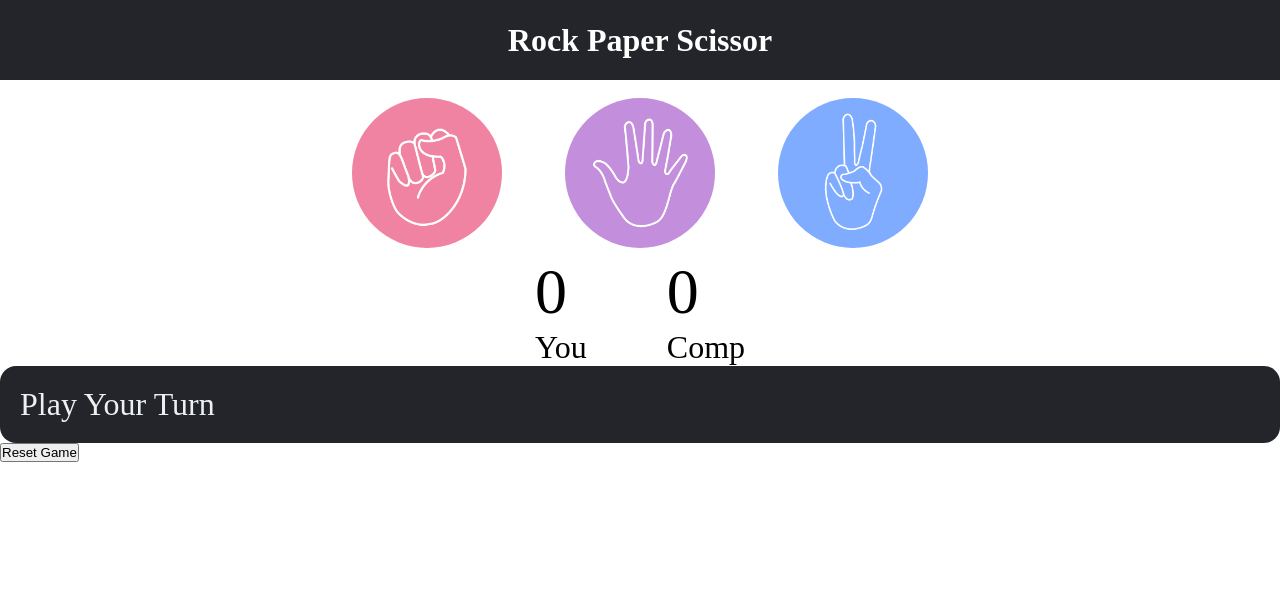
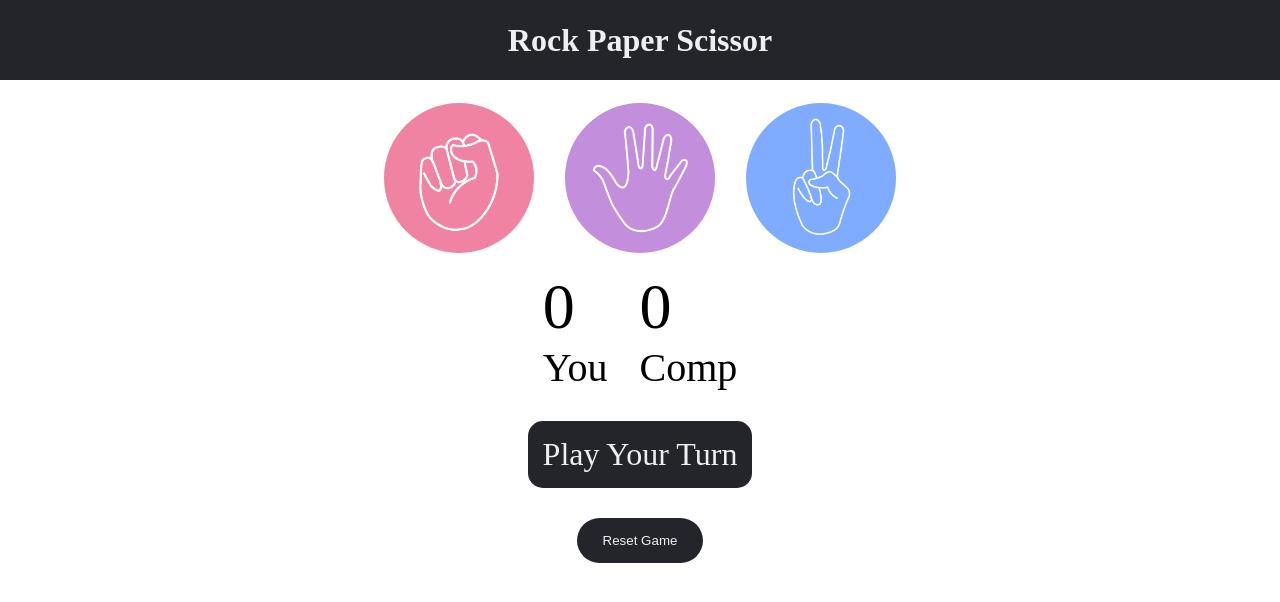
Before and after one commit to ZohaibEjaz698/Rock-paper-scissor, a plain HTML site: page index.html in a window 1280 px wide. Drawn offline with Linux system fonts and the light colour scheme.

Commit message:
Update style.css
added styles to reset button

```diff
--- a/style.css
+++ b/style.css
@@ -3,57 +3,79 @@
     padding: 0;
 }
 h1{
-    background-color: #24252a;
-    color: white;
     text-align: center;
     height: 5rem;
     line-height: 5rem;
+    background-color: #24252a;
+    color: #edf0f1;
 }
 .choice{
     height: 165px;
     width: 165px;
+    border-radius: 50%;
     display: flex;
+    justify-content: center;
     align-items: center;
-    justify-content: center;
-    margin-top: 10px;
+    cursor: pointer;
 }
 img{
     height: 150px;
     width: 150px;
     object-fit: cover;
     border-radius: 50%;
-    cursor: pointer;
+}
+.choice:hover{
+    background-color: #24252a;
 }
 .choices{
     display: flex;
     align-items: center;
     justify-content: center;
-    gap: 3rem;
-}
-.choice:hover{
-    background-color: #24252a;
-    border-radius: 50%;
+    gap: 1rem;
+    margin-top: 15px;
 }
 .score-board{
     display: flex;
     align-items: center;
     justify-content: center;
-    font-size: 2rem;
-    gap: 5rem;
+    gap: 2rem;
+    margin-top: 10px;
+}
+.score{
+    font-size: 2.5rem;
 }
 #user,#comp{
     font-size: 4rem;
 }
-.msgc{
+.msg-container{
     display: flex;
     align-items: center;
     justify-content: center;
-    margin-top: 20px;
+    margin-top: 30px;
 }
 #msg{
     background-color: #24252a;
+    font-size: 2rem;
     color: #edf0f1;
-    font-size: 2rem;
-    padding: 20px;
-    border-radius: 1rem;
+    padding: 15px;
+    border-radius: 15px;
 }
+.reset{
+    display: flex;
+    align-items: center;
+    justify-content: center;
+    margin-top: 30px;
+}
+#reset{
+    border: none;
+    border-radius: 50px;
+    background-color: #24252a;
+    padding: 15px 26px;
+    color: #edf0f1;
+    cursor: pointer;
+    transition: .3s;
+}
+#reset:hover{
+    transition: .3s;
+    transform: scale(1.2);
+}
```
